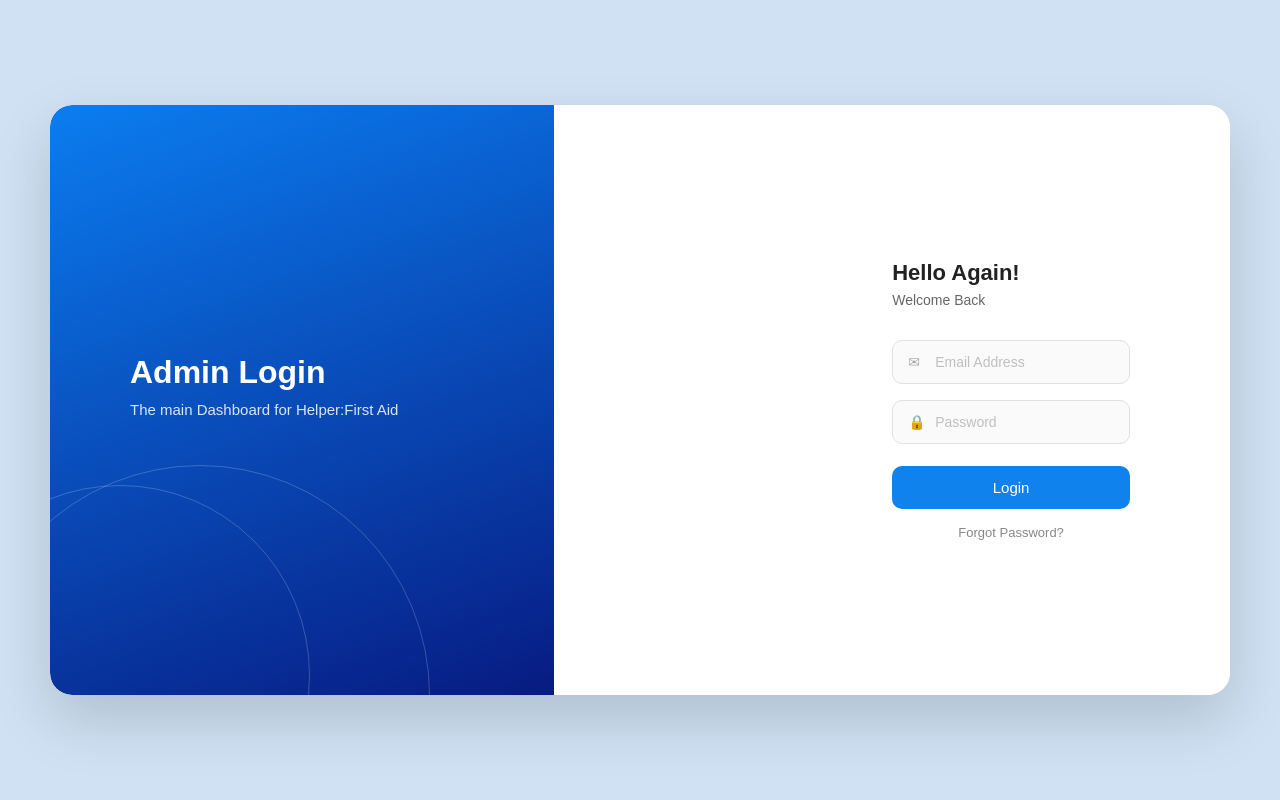
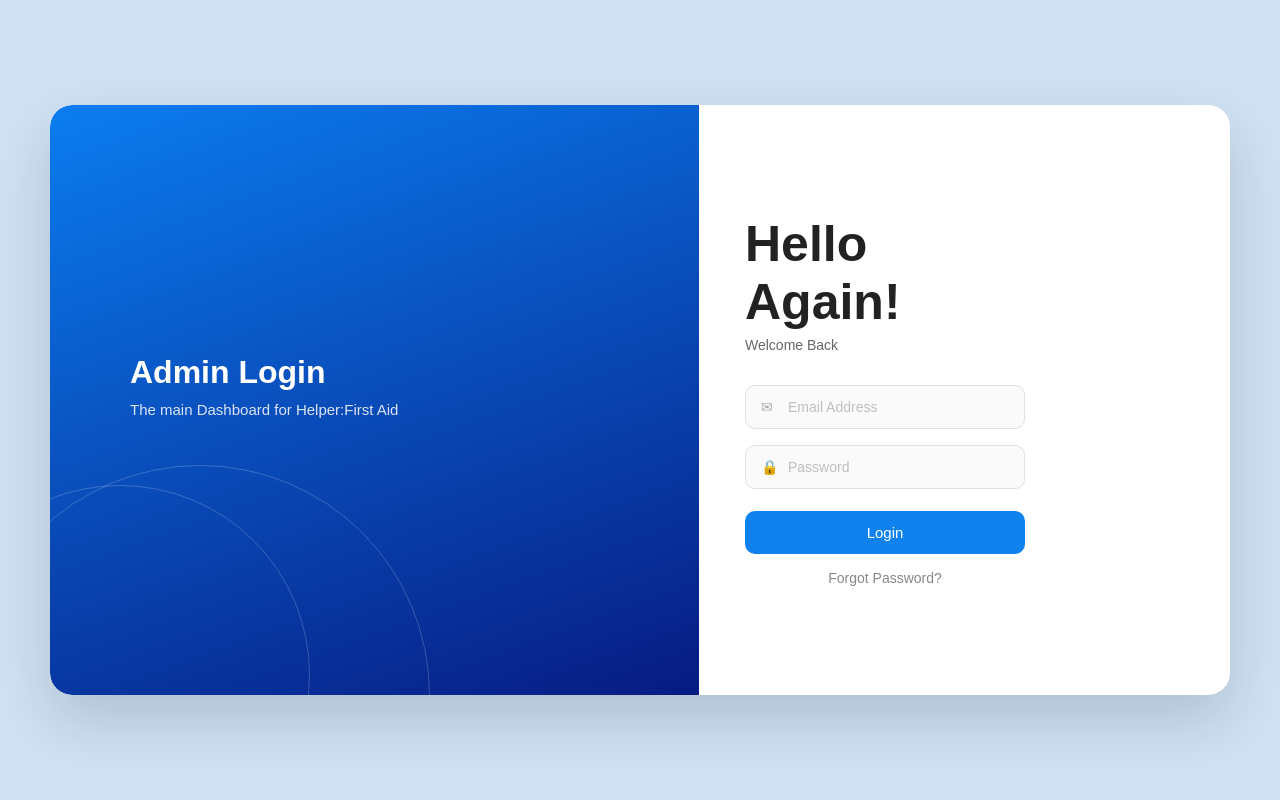
Before and after one commit to LASE3/Helper-First-Aid-PHP-Dashboard-, a PHP site: page /pages/login.php in a window 1280 px wide. Run offline with PHP 8.4, Linux system fonts and the light colour scheme.

Commit message:
edit log in page

```diff
--- a/assets/css/login.css
+++ b/assets/css/login.css
@@ -99,8 +99,8 @@ body {
     margin-right: 100px;
 }
 .form-box h2 {
+    font-size: 50px;
     margin: 0 0 6px;
-    font-size: 22px;
     color: #222;
     font-weight: 700;
 }
@@ -171,7 +171,7 @@ button.login-btn:hover {
     text-align: center;
     color: #888;
     text-decoration: none;
-    font-size: 13px;
+    font-size: 14px;
 }
 
 .forgot:hover {
@@ -181,5 +181,5 @@ button.login-btn:hover {
 .err {
     color: red;
     margin-bottom: 14px;
-    font-size: 13px;
+    font-size: 14px;
 }
--- a/pages/login.php
+++ b/pages/login.php
@@ -78,8 +78,6 @@ if (isset($_POST['login'])) {
     </div>
 
     <div class="right-panel">
-    </div>
-    <div class="right-panel">
         <div class="form-box">
             <h2>Hello Again!</h2>
             <p class="sub">Welcome Back</p>
```
